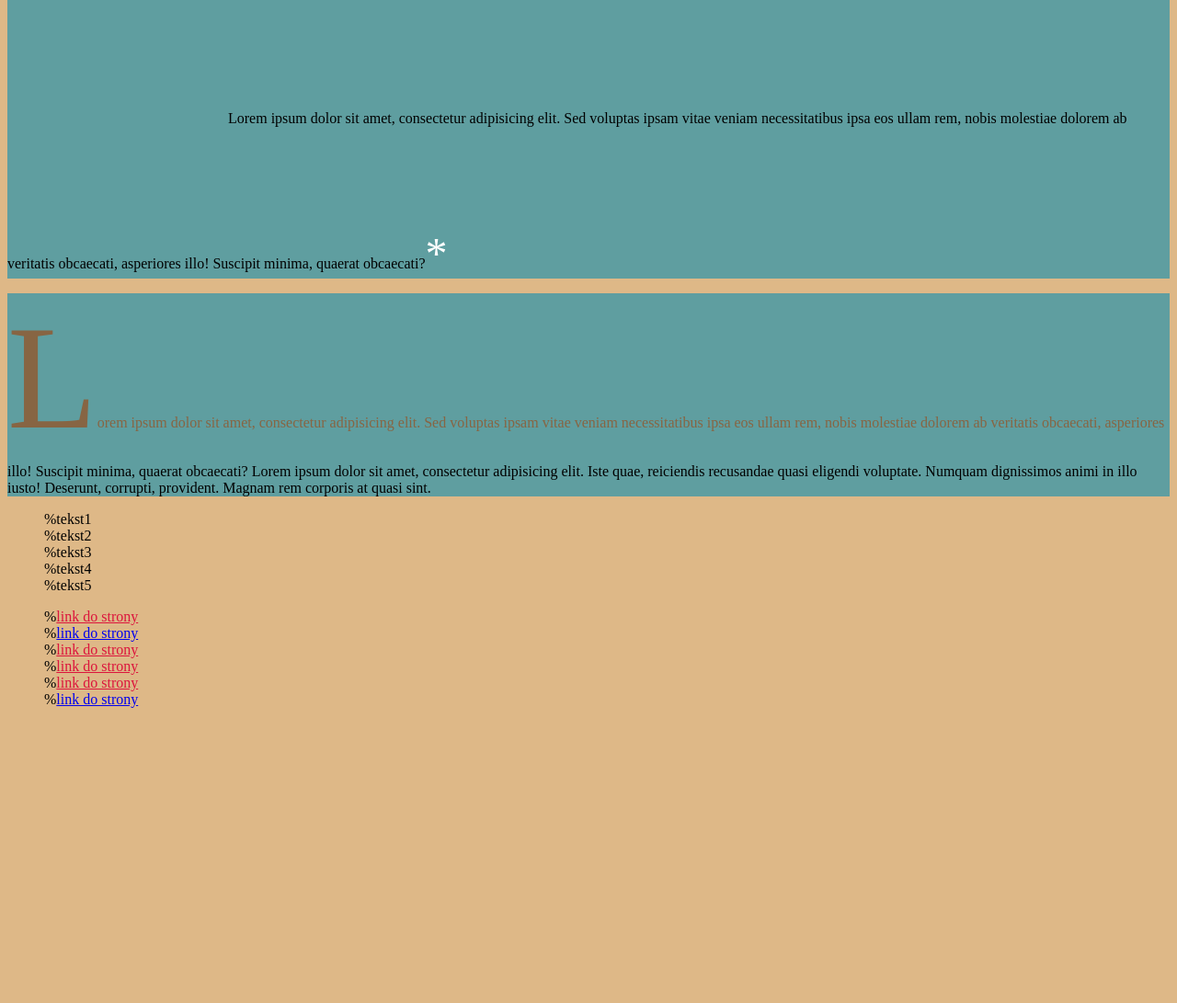
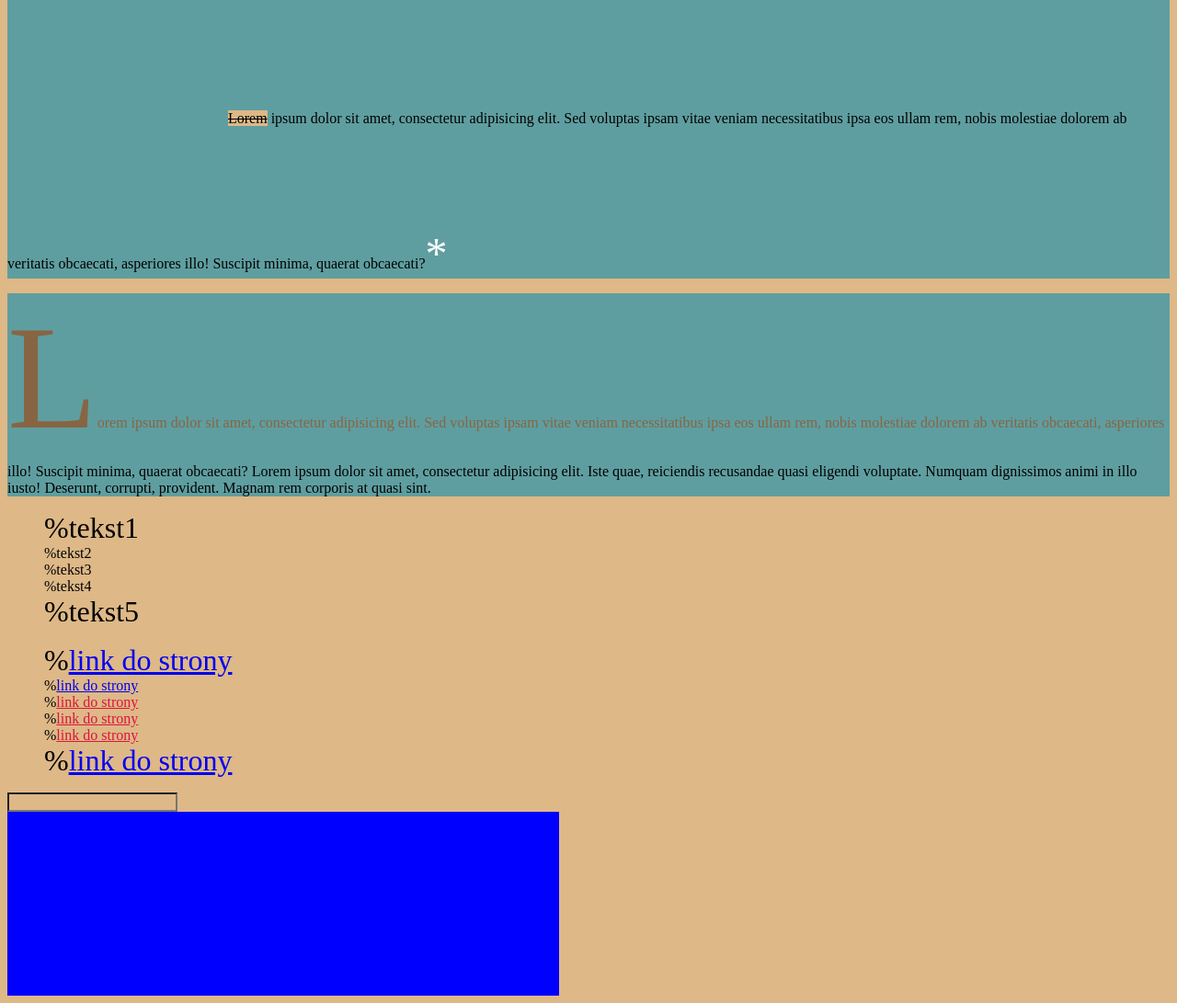
Before and after one commit to MrBlaBlak/CSS_zaawansowany, a plain HTML site: page index.html in a window 1280 px wide. Shown: the part 320-1411 px from the top of the page at 92% size. Before the commit the page ends 1106 px from the top, so only its background shows below. Drawn offline with Linux system fonts and the light colour scheme.

Commit message:
work_in_progress

```diff
--- a/css/style.css
+++ b/css/style.css
@@ -32,3 +32,27 @@ a:hover{
     font-size:2em;
 
 }
+input:focus{
+    background-color: bisque;
+}
+p:target{
+    background-color: cyan;
+}
+p:lang(pl){
+    background-color:white;
+}
+li:first-child{
+    font-size: 2em;
+}
+li:last-child{
+    font-size: 2em;
+}
+p span:only-child{
+    text-decoration: line-through;
+}
+div:empty{
+    width:600px;
+    height:200px;
+    background-color:blue;
+
+}
--- a/index.html
+++ b/index.html
@@ -6,7 +6,7 @@
     <link rel="stylesheet" href="css/style.css">
 </head>
 <body>
-   <p id="par1">Lorem ipsum dolor sit amet, consectetur adipisicing elit. Sed voluptas ipsam vitae veniam necessitatibus ipsa eos ullam rem, nobis molestiae dolorem ab veritatis obcaecati, asperiores illo! Suscipit minima, quaerat obcaecati?</p>
+   <p id="par1"><span>Lorem</span> ipsum dolor sit amet, consectetur adipisicing elit. Sed voluptas ipsam vitae veniam necessitatibus ipsa eos ullam rem, nobis molestiae dolorem ab veritatis obcaecati, asperiores illo! Suscipit minima, quaerat obcaecati?</p>
    <p id="par2">Lorem ipsum dolor sit amet, consectetur adipisicing elit. Sed voluptas ipsam vitae veniam necessitatibus ipsa eos ullam rem, nobis molestiae dolorem ab veritatis obcaecati, asperiores illo! Suscipit minima, quaerat obcaecati? Lorem ipsum dolor sit amet, consectetur adipisicing elit. Iste quae, reiciendis recusandae quasi eligendi voluptate. Numquam dignissimos animi in illo iusto! Deserunt, corrupti, provident. Magnam rem corporis at quasi sint.</p>
    <ul>
        <li>tekst1</li>
@@ -16,12 +16,14 @@
        <li>tekst5</li>
    </ul>
    <ul>
-       <li><a href="">link do strony</a></li>
-       <li><a href="http://akademia108.pl">link do strony</a></li>
+       <li><a href="#par1">link do strony</a></li>
+       <li><a href="#par2">link do strony</a></li>
        <li><a href="">link do strony</a></li>
        <li><a href="">link do strony</a></li>
        <li><a href="">link do strony</a></li>
        <li><a href="http://interia.pl">link do strony</a></li>
    </ul>
+   <input type="text">
+   <div></div>
 </body>
 </html>
```
